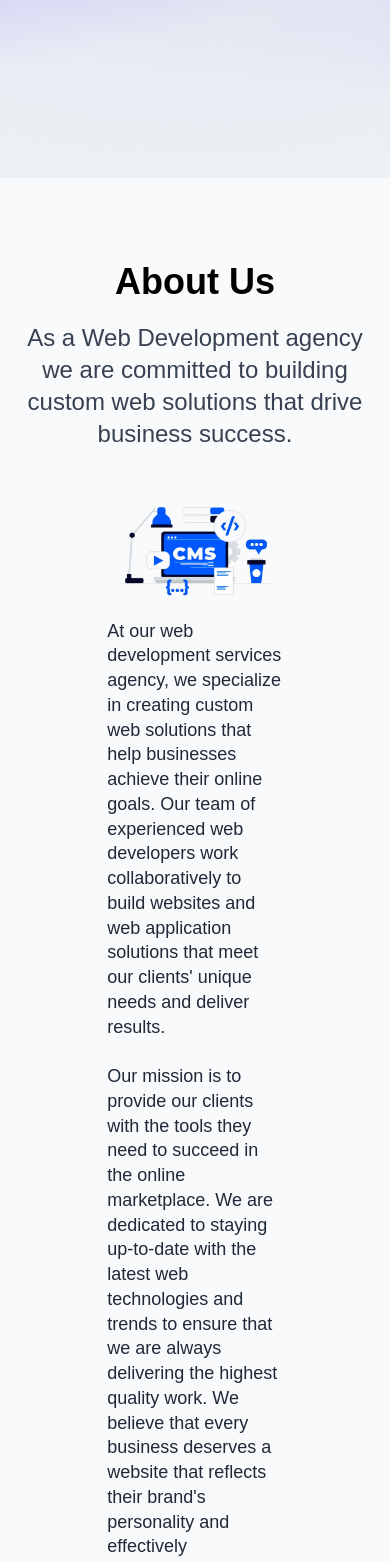
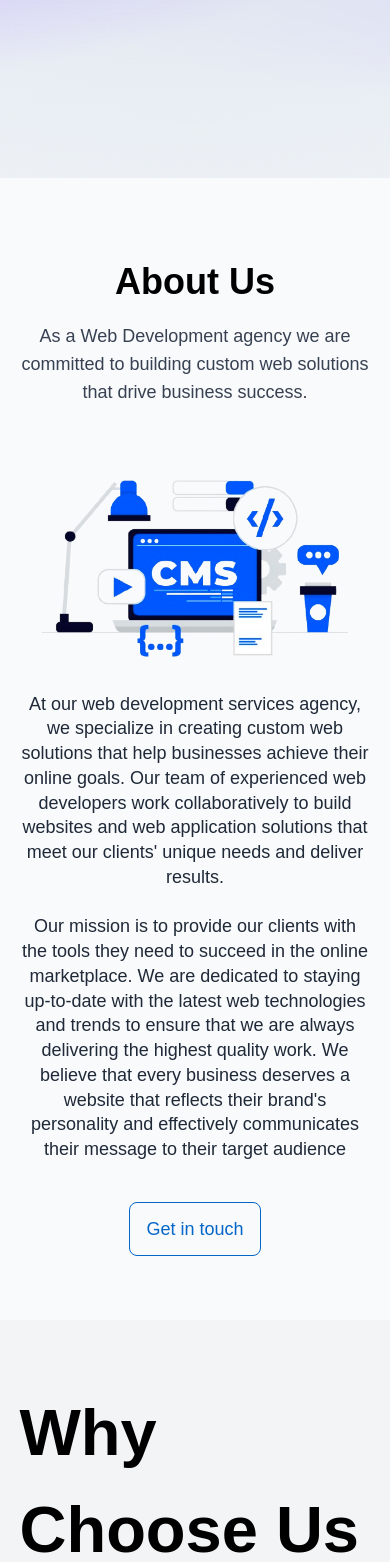
Before and after one commit to rorisangputu/lerumoweb, a React (Vite) app: page /about in a window 390 px wide. Shown: the part 432-1994 px from the top of the page. Built offline with nearby package versions, Linux system fonts and the light colour scheme.

Commit message:
mobile styling

```diff
--- a/src/Components/About/AboutUs.jsx
+++ b/src/Components/About/AboutUs.jsx
@@ -7,17 +7,17 @@ const AboutUs = () => {
                 <div className='flex flex-col items-center gap-5'>
                     <div className='flex flex-col items-center py-5 gap-5'>
                         <h1 className='text-4xl font-semibold'>About Us</h1>
-                        <p className='text-gray-700 text-2xl max-w-3xl text-center'>
+                        <p className='text-gray-700 text-lg lg:text-2xl max-w-3xl text-center'>
                             As a Web Development agency we are committed to building custom web
                             solutions that drive business success.
                         </p>
                     </div>
                     <div className='flex flex-col md:flex-row gap-3 items-center'>
-                        <div className='w-1/2'>
+                        <div className='lg:w-1/2'>
                             <img src={webdev} alt="" />
                         </div>
-                        <div className='w-1/2 flex flex-col gap-10'>
-                            <p className='max-w-4xl !leading-snug text-lg text-gray-800'>
+                        <div className='lg:w-1/2 flex flex-col gap-10 items-center lg:items-start'>
+                            <p className='lg:max-w-4xl !leading-snug text-lg text-center lg:text-left text-gray-800'>
                                 At our web development services agency, we specialize in creating
                                 custom web solutions that help businesses achieve their online goals.
                                 Our team of experienced web developers work collaboratively to build
@@ -32,8 +32,8 @@ const AboutUs = () => {
                                 that reflects their brand&apos;s personality and effectively communicates their
                                 message to their target audience
                             </p>
-                            <Button title="Get in touch" styles="rounded-lg text-xl border border-blue
-                            bg-transparent text-blue py-4 px-4 max-w-[10rem] hover:bg-[#3880c9]
+                            <Button title="Get in touch" styles="rounded-lg text-lg md:text-xl border border-blue
+                            bg-transparent text-blue py-3 md:py-4 px-4 max-w-[10rem] hover:bg-[#3880c9]
                             hover:scale-105 duration-200 hover:text-white"/>
                         </div>
                     </div>
```
